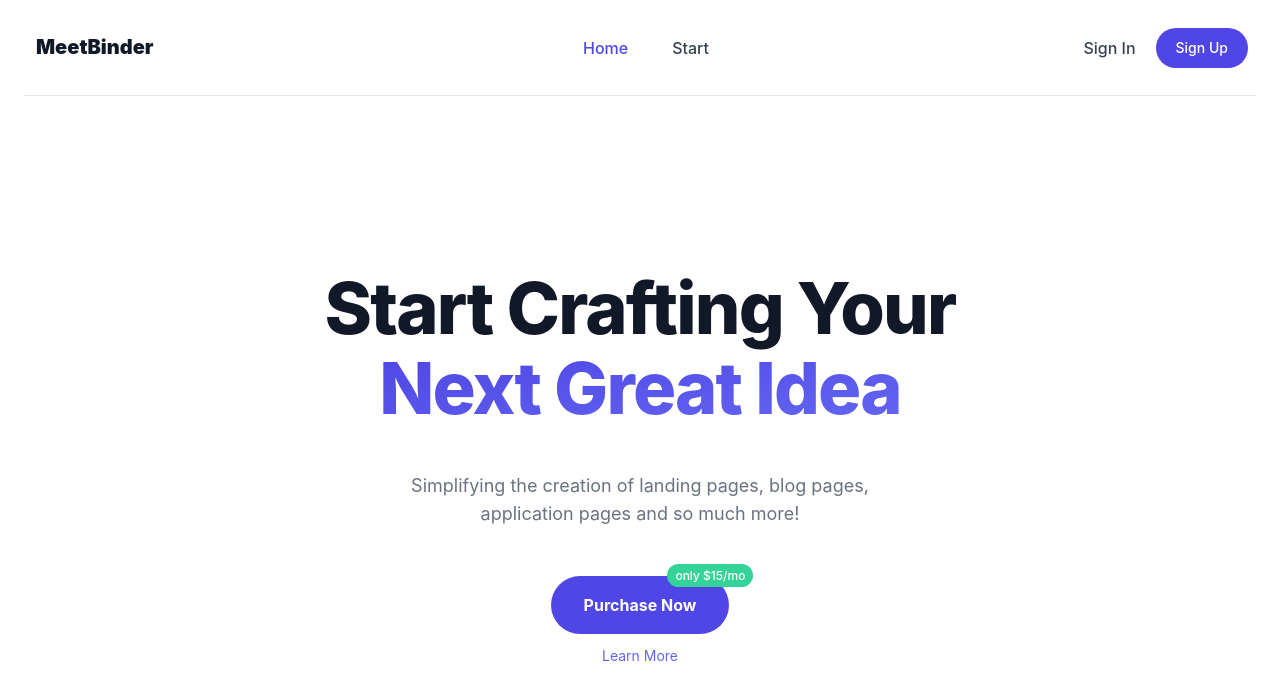
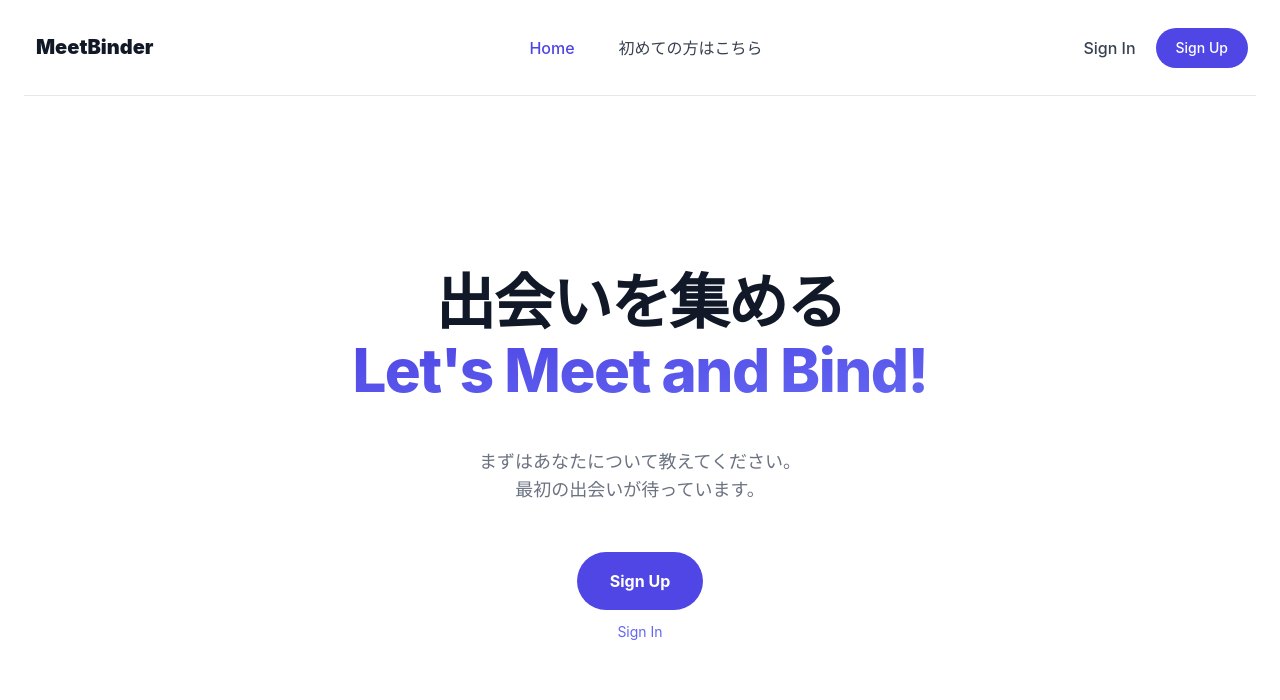
Before and after one commit to Watakumi/meet-binder-front, a Next.js app: page / in a window 1280 px wide. Shown: the top 700 px of the page. Built offline with nearby package versions, Linux system fonts and the light colour scheme.

Commit message:
[Change] 文言の変更

```diff
--- a/layouts/Header.tsx
+++ b/layouts/Header.tsx
@@ -27,7 +27,7 @@ export const Header = () => {
                     href="#_"
                     className="inline-block w-full py-2 mx-0 font-medium text-left text-gray-700 md:w-auto md:px-0 md:mx-2 hover:text-indigo-600 lg:mx-3 md:text-center"
                   >
-                    Start
+                    初めての方はこちら
                   </a>
                 </div>
                 <div className="flex flex-col items-start justify-end w-full pt-4 md:items-center md:w-1/3 md:flex-row md:py-0">
--- a/layouts/HeroContent.tsx
+++ b/layouts/HeroContent.tsx
@@ -1,15 +1,16 @@
 export const HeroContent = () => {
   return (
     <div className="container max-w-lg px-4 py-32 mx-auto text-left md:max-w-none md:text-center">
-      <h1 className="text-5xl font-extrabold leading-10 tracking-tight text-left text-gray-900 md:text-center sm:leading-none md:text-6xl lg:text-7xl">
-        <span className="inline md:block">Start Crafting Your</span>{' '}
+      <h1 className="text-5xl font-extrabold leading-10 tracking-tight text-left text-gray-900 md:text-center sm:leading-none md:text-6xl lg:text-6xl">
+        <span className="inline md:block">出会いを集める</span>{' '}
         <span className="relative mt-2 text-transparent bg-clip-text bg-gradient-to-br from-indigo-600 to-indigo-500 md:inline-block">
-          Next Great Idea
+          Let&apos;s Meet and Bind!
         </span>
       </h1>
       <div className="mx-auto mt-5 text-gray-500 md:mt-12 md:max-w-lg md:text-center lg:text-lg">
-        Simplifying the creation of landing pages, blog pages, application pages
-        and so much more!
+        まずはあなたについて教えてください。
+        <br />
+        最初の出会いが待っています。
       </div>
       <div className="flex flex-col items-center mt-12 text-center">
         <span className="relative inline-flex w-full md:w-auto">
@@ -18,14 +19,11 @@ export const HeroContent = () => {
             type="button"
             className="inline-flex items-center justify-center w-full px-8 py-4 text-base font-bold leading-6 text-white bg-indigo-600 border border-transparent rounded-full md:w-auto hover:bg-indigo-500 focus:outline-none focus:ring-2 focus:ring-offset-2 focus:ring-indigo-600"
           >
-            Purchase Now
+            Sign Up
           </a>
-          <span className="absolute top-0 right-0 px-2 py-1 -mt-3 -mr-6 text-xs font-medium leading-tight text-white bg-green-400 rounded-full">
-            only $15/mo
-          </span>
         </span>
         <a href="#" className="mt-3 text-sm text-indigo-500">
-          Learn More
+          Sign In
         </a>
       </div>
     </div>
```
